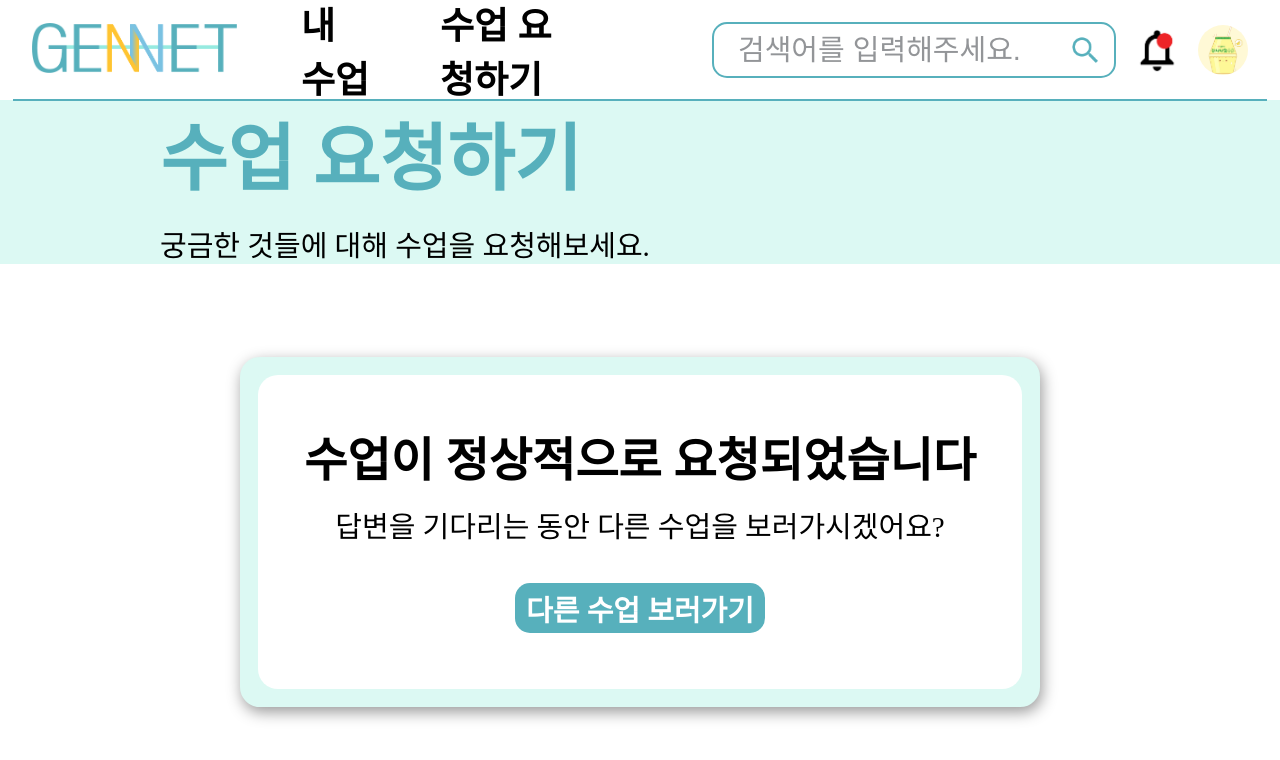
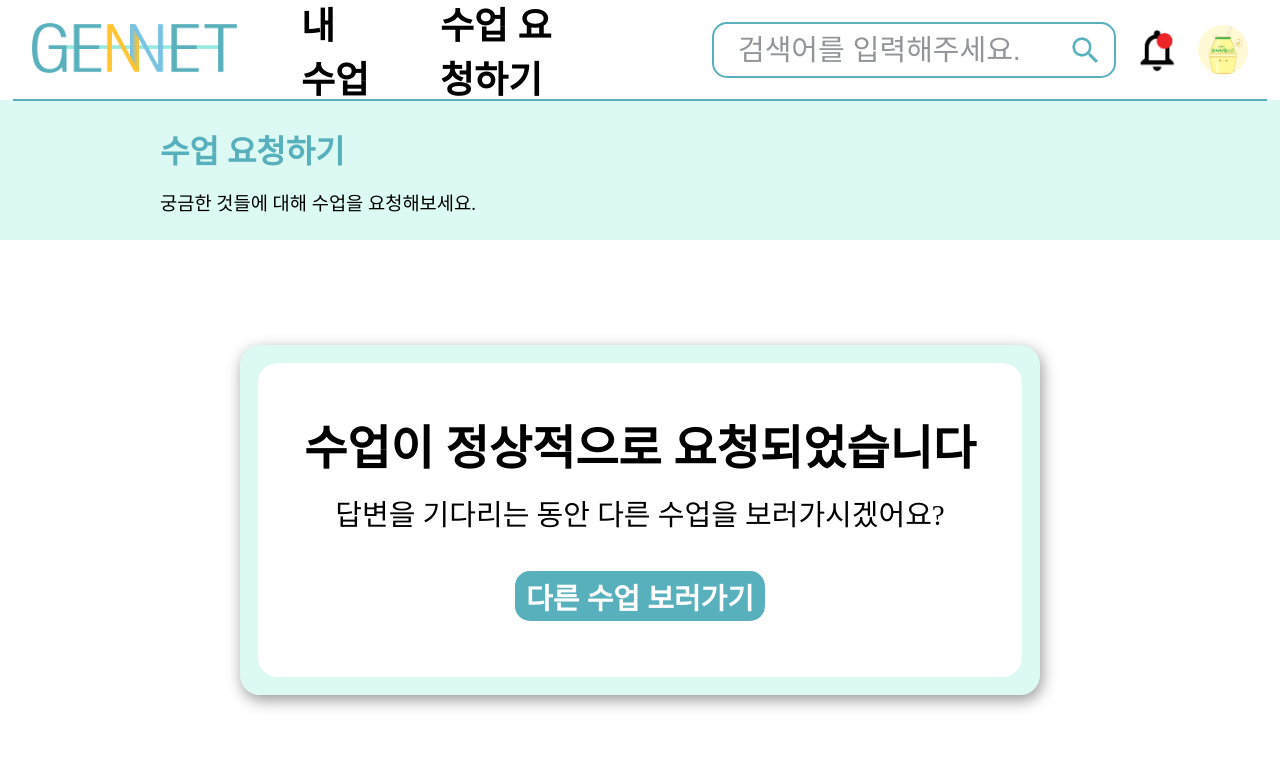
Before and after one commit to taehwan01/gennet-react, a React (Create React App) app: page /senior/request-class/confirmed in a window 1280 px wide. Shown: the top 760 px of the page. Built offline with nearby package versions, Linux system fonts and the light colour scheme.

Commit message:
style: PageBanner component 폰트 추가

```diff
--- a/src/App.css
+++ b/src/App.css
@@ -1,15 +1,17 @@
 .senior-page {
+  > .font-55pt {
+    font-size: 55pt;
+  }
   > .font-25pt {
     font-size: 25pt;
   }
 }
 
-/* .youth-page {
-  font-size: 5rem;
-  .font-25pt {
-    font-size: 18pt;
+.youth-page {
+  .font-40pt {
+    font-size: 40pt;
   }
   .font-22pt {
     font-size: 22pt;
   }
-} */
+}
--- a/src/components/PageBanner/PageBanner.jsx
+++ b/src/components/PageBanner/PageBanner.jsx
@@ -1,12 +1,19 @@
+import { useSelector } from 'react-redux';
 import PropTypes from 'prop-types';
 
 import styles from './PageBanner.module.scss';
 
 function PageBanner({ pageTitle, pageIntro }) {
+  const user = useSelector((state) => state.user);
+
   return (
     <div className={styles['page-banner']}>
-      <h1 className={`${styles['page-title']} font-bold`}>{pageTitle}</h1>
-      <h3 className={`${styles['page-intro']} font-light`}>{pageIntro}</h3>
+      <h1 className={`${styles['page-title']} font-bold ${user.type === 'SENIOR' ? 'font-55pt' : 'font-40pt'}`}>
+        {pageTitle}
+      </h1>
+      <h3 className={`${styles['page-intro']} font-light ${user.type === 'SENIOR' ? 'font-25pt' : 'font-22pt'}`}>
+        {pageIntro}
+      </h3>
     </div>
   );
 }
@@ -17,3 +24,7 @@ PageBanner.propTypes = {
 };
 
 export default PageBanner;
+
+// className={`${styles['main-message']} font-bold ${
+//   user.type === 'SENIOR' ? 'font-30pt' : 'font-22pt'
+// }`}
--- a/src/components/PageBanner/PageBanner.module.scss
+++ b/src/components/PageBanner/PageBanner.module.scss
@@ -9,12 +9,10 @@
   // padding: 31px 0;
   padding-left: 160px;
   .page-title {
-    font-size: 73px;
     margin: 0;
     color: #57b0bc;
   }
   .page-intro {
-    font-size: 29px;
     margin: 1rem 0 0 0;
   }
 }
```
